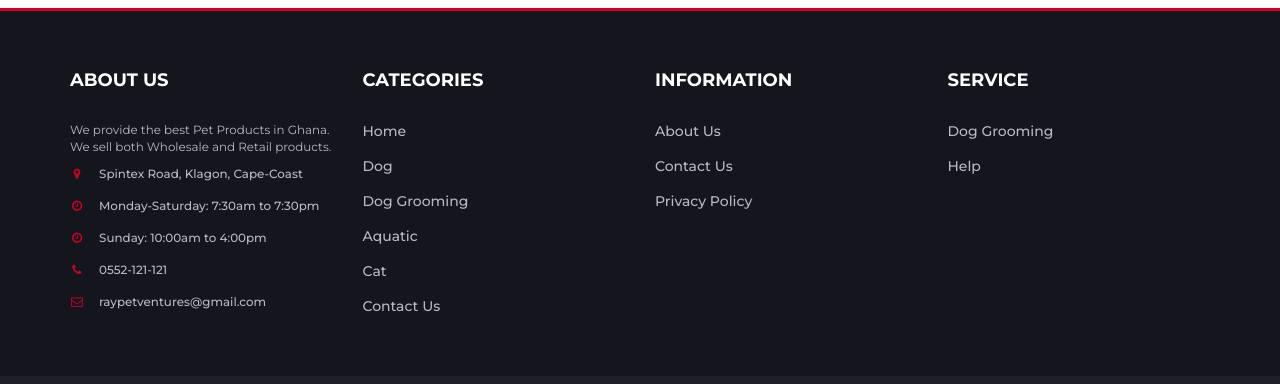
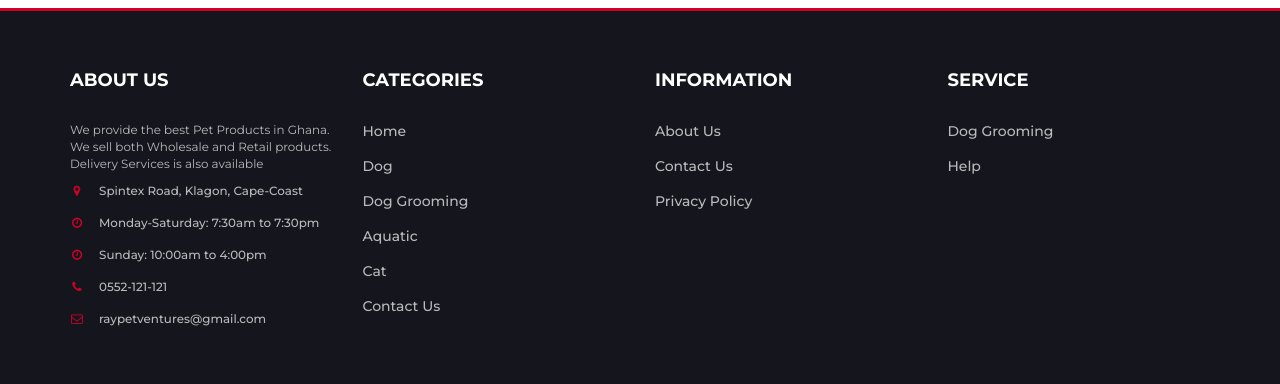
Before and after one commit to raypetventures/petstore1, a plain HTML site: page index.html in a window 1280 px wide. Shown: the part 2694-3078 px from the top of the page. Drawn offline with Linux system fonts and the light colour scheme.

Commit message:
Update footerr.html

```diff
--- a/inc/footerr.html
+++ b/inc/footerr.html
@@ -8,7 +8,7 @@
         <div class="col-md-3 col-xs-6" style="font-size: 85%;">
           <div class="footer">
             <h3 class="footer-title">About Us</h3>
-            <p>We provide the best Pet Products in Ghana. We sell both Wholesale and Retail products.</p>
+            <p>We provide the best Pet Products in Ghana. We sell both Wholesale and Retail products. Delivery Services is also available</p>
             <ul class="footer-links">
               <li><a href="contact.html"><i class="fa fa-map-marker"></i>Spintex Road, Klagon, Cape-Coast</a></li>
               <li><a href="contact.html"><i class="fa fa-clock-o"></i>Monday-Saturday: 7:30am to 7:30pm </a></li>
```
